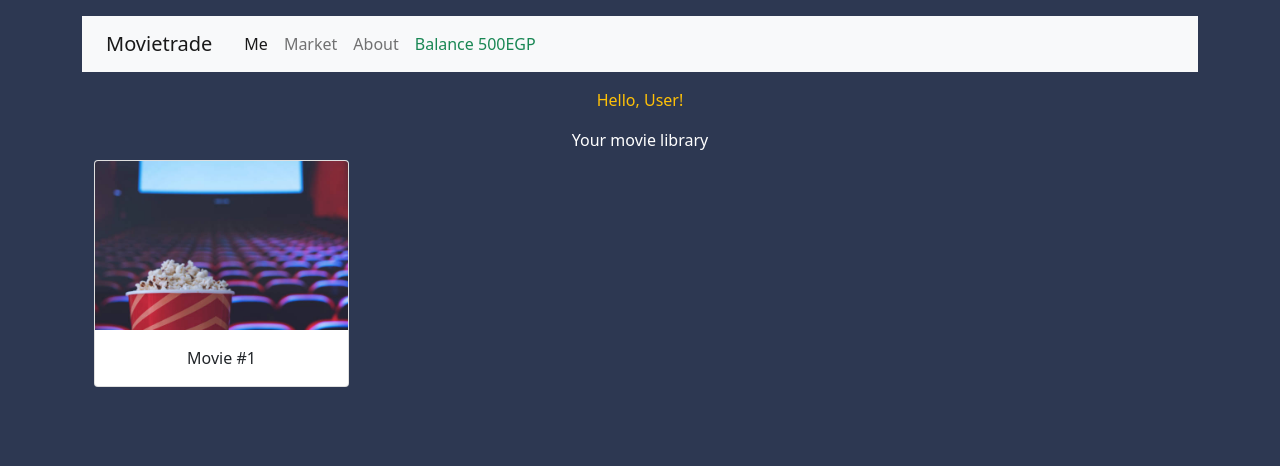
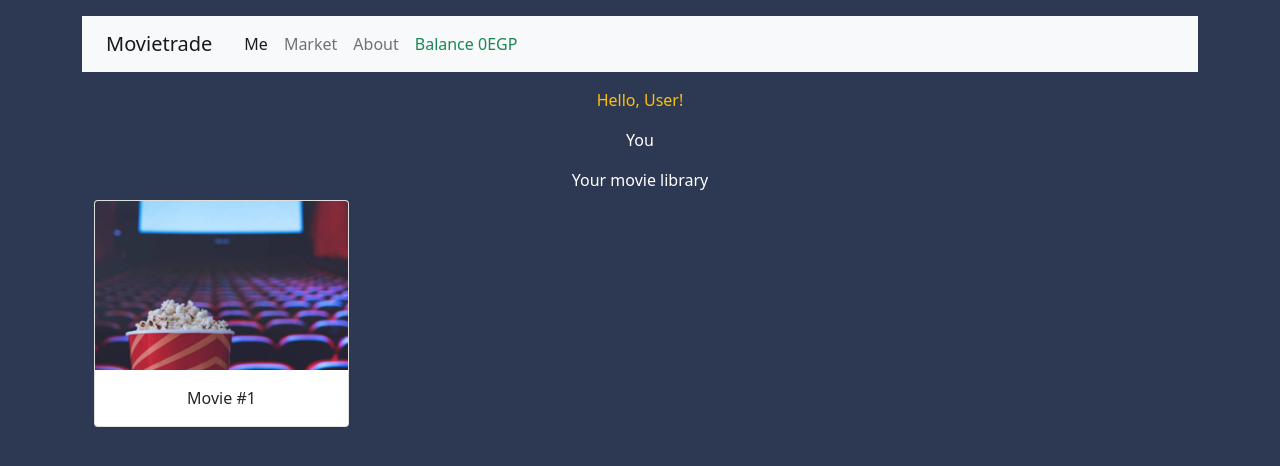
Before and after one commit to AbdullahFattah/movietrade, a React (Create React App) app: page /me in a window 1280 px wide. Shown: the top 466 px of the page. Built offline with nearby package versions, Linux system fonts and the light colour scheme.

Commit message:
Balance save and year added

```diff
--- a/src/App.js
+++ b/src/App.js
@@ -1,4 +1,4 @@
-import React from "react";
+import React, { useEffect, useState } from "react";
 import { BrowserRouter as Router, Route, Routes } from "react-router-dom";
 import Home from "./components/home";
 import About from "./components/about";
@@ -8,9 +8,18 @@ import Buy from "./components/buy";
 import Purchase from "./components/purchase";
 import PurchaseComplete from "./components/purchase-complete";
 import Recharge from "./components/recharge";
-import { useState } from "react";
+
 function App() {
-  const [balance, setBalance] = useState(500);
+  const [balance, setBalance] = useState(0);
+
+  useEffect(() => {
+    const balance = JSON.parse(window.sessionStorage.getItem("balance"));
+    setBalance(balance ? balance : 0);
+  }, []);
+
+  useEffect(() => {
+    window.sessionStorage.setItem("balance", balance);
+  }, [balance]);
   return (
     <>
       <div className="container">
--- a/src/components/buy.js
+++ b/src/components/buy.js
@@ -41,6 +41,8 @@ function MovieRow({ movie, handleBuy, selectedMovie, setSelectedMovie }) {
           <img className="card-img-top" src={image} alt="Card image cap" />
           <div className="card-body">
             <h5 className="card-title">{movie.title}</h5>
+            {/* To be replace with year of making */}
+            <p>{movie.year}</p>
             <p className="card-text">{movie.description}</p>
             <p className="card-text">
               {movie.price}EGP (${Math.floor(movie.price / 19)})
--- a/src/components/me.js
+++ b/src/components/me.js
@@ -6,6 +6,9 @@ export default function Me() {
       <div className="container text-center mt-3">
         <p className="text-warning">Hello, User!</p>
 
+        <div className="my-profile">
+          <p>You</p>
+        </div>
         <div className="my-movies">
           <label>Your movie library</label>
           <div className="row">
```
